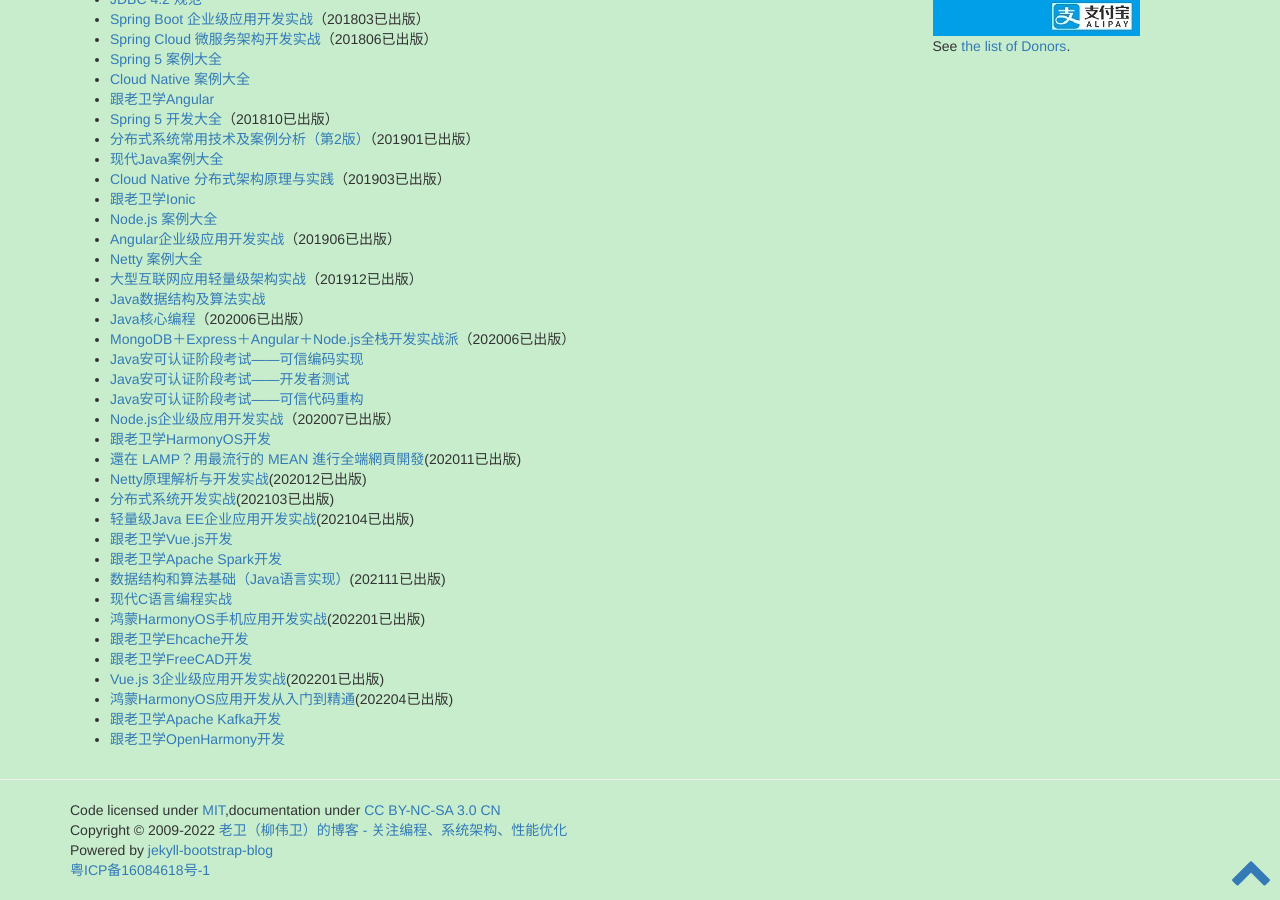
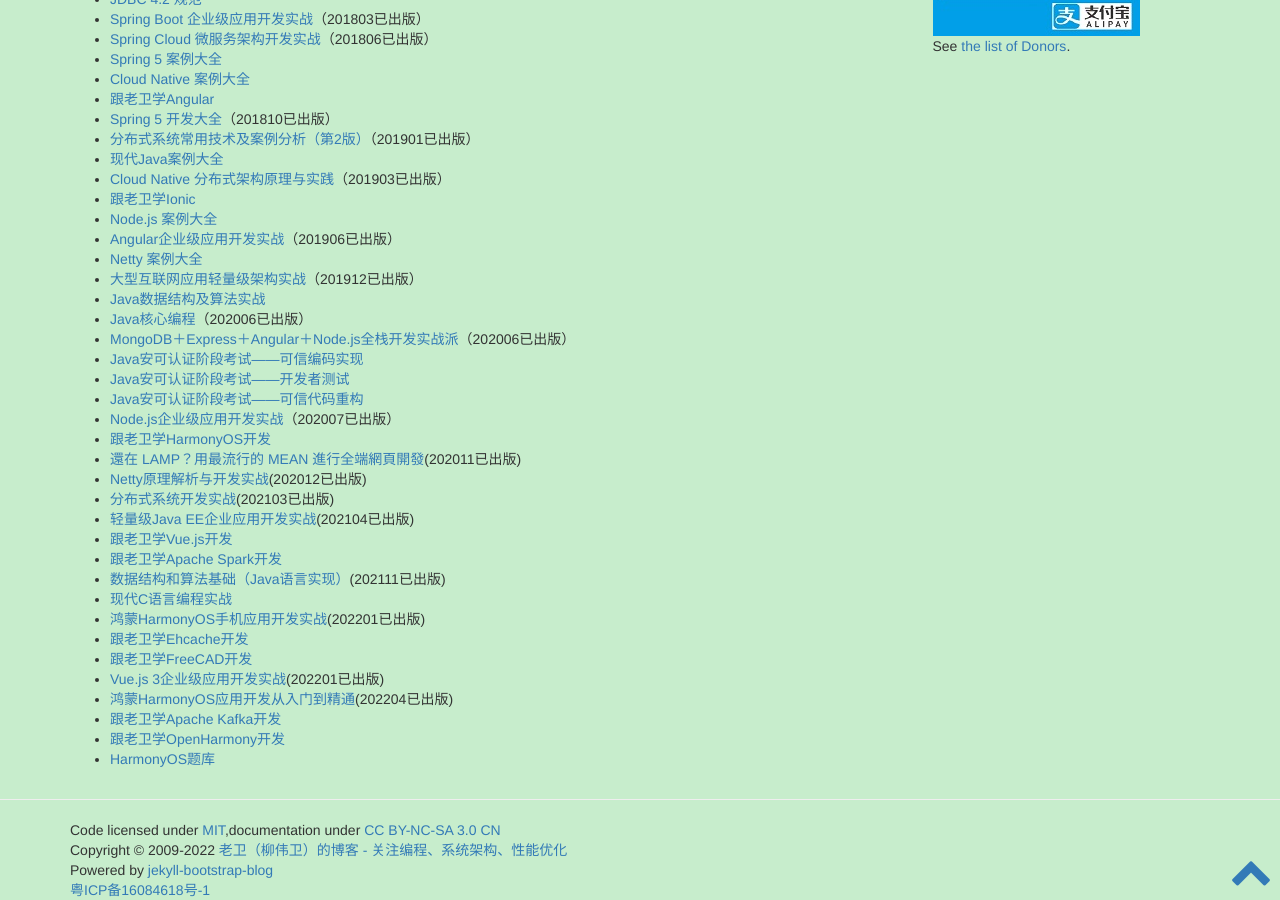
Before and after one commit to waylau/waylau.github.io, a Jekyll site: the page built from books/index.md, in a window 1280 px wide and 900 px high, scrolled down 845 px. Built offline with Jekyll 4.4.1, drawn with Linux system fonts in a browser that asks for light colours; comment, search, counter and statistics services are not loaded.

Commit message:
add harmonyos exam

```diff
--- a/books/index.md
+++ b/books/index.md
@@ -76,3 +76,4 @@
 * [鸿蒙HarmonyOS应用开发从入门到精通](https://github.com/waylau/harmonyos-tutorial)(202204已出版)
 * [跟老卫学Apache Kafka开发](https://github.com/waylau/apache-kafka-tutorial)
 * [跟老卫学OpenHarmony开发](https://github.com/waylau/openharmony-tutorial)
+* [HarmonyOS题库](https://github.com/waylau/harmonyos-exam)
```
